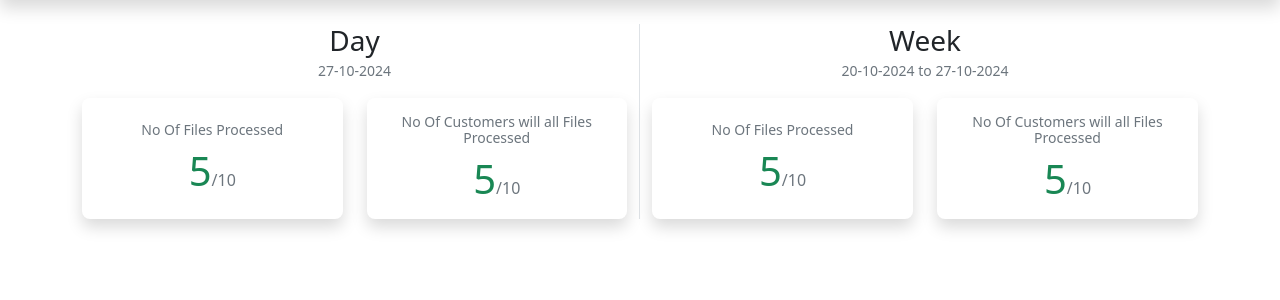
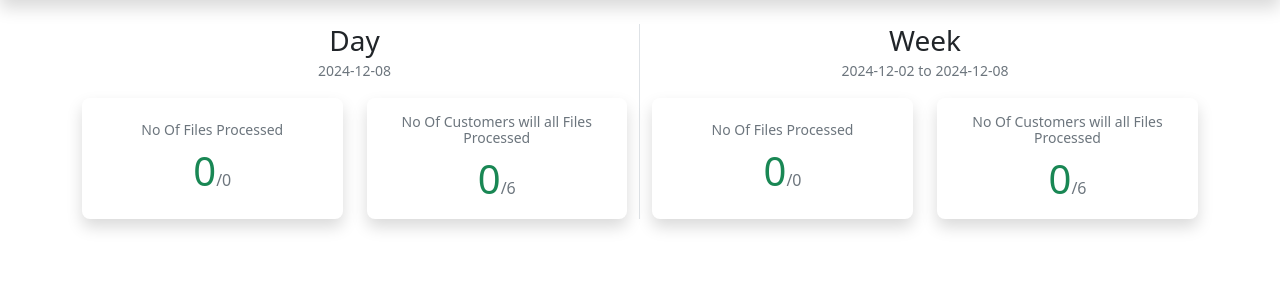
Before and after one commit to MohanKrishnaHB/fileStatusManagement, a Django app: page / in a window 1280 px wide. Shown: the part 56-356 px from the top of the page. Run offline with Django 5.2, Linux system fonts and the light colour scheme; a user stored in the database is signed in; data comes from the database, SQL or seed files in the repository; both versions use the stored data as it was after the commit.

Commit message:
implemented dashboard metric functionality partially

```diff
--- a/fileStatusManagement/file/views.py
+++ b/fileStatusManagement/file/views.py
@@ -3,9 +3,23 @@ from django.contrib.auth.decorators import login_required
 from django.contrib.auth import logout
 from client.models import Client, CustomUser, ClientLogin
 from .models import Customer, File, FileStatus, Status
-from datetime import date
+from datetime import date, timedelta
 from django.http import JsonResponse
 import json
+
+def getStatusesCountForDashboard(fileStatusObject, customers):
+
+    processedFileStatus = fileStatusObject.filter(status__in=Status.objects.filter(color='success'))
+    customersWithAllFielsProcessed = processedFileStatus.values('customer').distinct()
+    NotProcessedCustomers = fileStatusObject.exclude(status__in=Status.objects.filter(color='success')).values('customer').distinct().exclude(customer__in=[i['customer'] for i in customersWithAllFielsProcessed])
+
+    response = {
+        'allfiles': fileStatusObject.count(),
+        'processedFiles': processedFileStatus.count(),
+        'numberOfCustomers': customers.count(),
+        'allProcessedCustomers': customersWithAllFielsProcessed.count() - NotProcessedCustomers.count(),
+    }
+    return response
 
 @login_required
 def dashboard(request):
@@ -13,7 +27,25 @@ def dashboard(request):
     if user.isChamp():
         return render(request, 'champ/dashboard.html')
     elif user.isClient():
-        return render(request, 'client/dashboard.html')
+        clientId = ClientLogin.objects.get(clientUser=user.id).client
+        customers = Customer.objects.filter(client=clientId)
+        currentClientFileStatuses = FileStatus.objects.filter(customer__in=customers)
+
+        today = date.today()
+        start_of_week = today - timedelta(days=6)
+        end_of_week = today
+
+        response = {
+            'day': {
+                'date': today.strftime("%Y-%m-%d"),
+                'metric': getStatusesCountForDashboard(currentClientFileStatuses.filter(date=today.strftime("%Y-%m-%d")), customers)
+            },
+            'week': {
+                'week': start_of_week.strftime("%Y-%m-%d") + ' to ' + end_of_week.strftime("%Y-%m-%d"),
+                'metric': getStatusesCountForDashboard(currentClientFileStatuses.filter(date__range=(start_of_week.strftime("%Y-%m-%d"), end_of_week.strftime("%Y-%m-%d"))), customers)
+            }
+        }
+        return render(request, 'client/dashboard.html', response)
     else:
         return redirect('/admin')
 
--- a/fileStatusManagement/templates/client/dashboard.html
+++ b/fileStatusManagement/templates/client/dashboard.html
@@ -14,7 +14,7 @@
             <div class="col-6 border-end">
                 <div class="text-center pb-3">
                     <span class="h3 pb-2">Day</span> <br/>
-                    <span class="text-secondary small">27-10-2024</span>
+                    <span class="text-secondary small">{{day.date}}</span>
                 </div>
                 <div class="row">
                     <div class="col-12 col-lg-6 col-md-6 col-sm-12 col-xs-12">
@@ -22,7 +22,7 @@
                             <div class="card-body">
                                 <h6 class="small text-secondary text-center">No Of Files Processed</h6>
                                 <div class="text-center">
-                                    <span class="h1 text-success">5</span><span class="text-secondary">/10</span>
+                                    <span class="h1 text-success">{{day.metric.processedFiles}}</span><span class="text-secondary">/{{day.metric.allfiles}}</span>
                                 </div>
                             </div>
                         </div>
@@ -32,7 +32,7 @@
                             <div class="card-body">
                                 <h6 class="small text-secondary text-center">No Of Customers will all Files Processed</h6>
                                 <div class="text-center">
-                                    <span class="h1 text-success">5</span><span class="text-secondary">/10</span>
+                                    <span class="h1 text-success">{{day.metric.allProcessedCustomers}}</span><span class="text-secondary">/{{day.metric.numberOfCustomers}}</span>
                                 </div>
                             </div>
                         </div>
@@ -42,7 +42,7 @@
             <div class="col-6">
                 <div class="text-center pb-3">
                     <span class="h3 pb-2">Week</span> <br/>
-                    <span class="text-secondary small">20-10-2024 to 27-10-2024</span>
+                    <span class="text-secondary small">{{week.week}}</span>
                 </div>
                 <div class="row">
                     <div class="col-12 col-lg-6 col-md-6 col-sm-12 col-xs-12">
@@ -50,7 +50,7 @@
                             <div class="card-body">
                                 <h6 class="small text-secondary text-center">No Of Files Processed</h6>
                                 <div class="text-center">
-                                    <span class="h1 text-success">5</span><span class="text-secondary">/10</span>
+                                    <span class="h1 text-success">{{week.metric.processedFiles}}</span><span class="text-secondary">/{{week.metric.allfiles}}</span>
                                 </div>
                             </div>
                         </div>
@@ -60,7 +60,7 @@
                             <div class="card-body">
                                 <h6 class="small text-secondary text-center">No Of Customers will all Files Processed</h6>
                                 <div class="text-center">
-                                    <span class="h1 text-success">5</span><span class="text-secondary">/10</span>
+                                    <span class="h1 text-success">{{week.metric.allProcessedCustomers}}</span><span class="text-secondary">/{{week.metric.numberOfCustomers}}</span>
                                 </div>
                             </div>
                         </div>
```
Also changed, not shown: fileStatusManagement/db.sqlite3.
